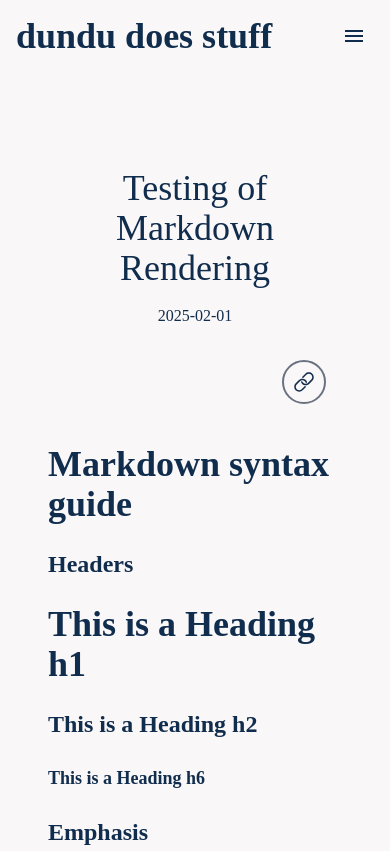
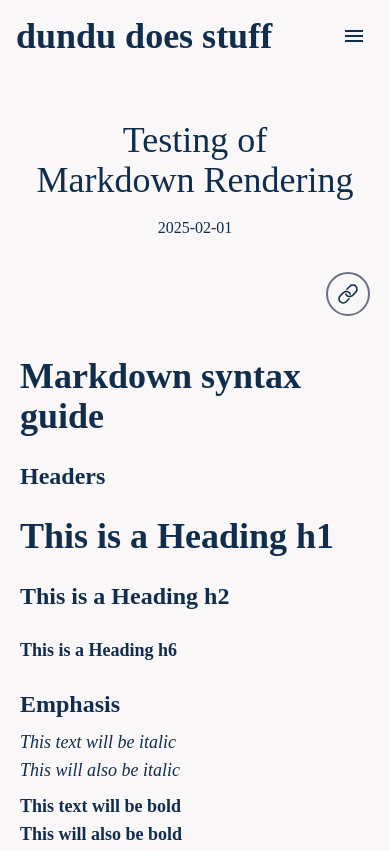
Before and after one commit to DoctorSong16/DoctorSong16.github.io, an Astro site: page /post/markdown-test in a window 390 px wide. Shown: the top 851 px of the page. Built offline with nearby package versions, Linux system fonts and the light colour scheme; Astro itself is replaced by a stand-in of ours.

Commit message:
Narrow blog posts to a readable column
Cap post pages at 40rem (~592px of text, about 70-75 characters per
line) instead of the full 80rem page width, and trim the large mobile
padding so phones get more text width. Justified text now hyphenates,
long titles balance across lines, wide tables scroll inside the column,
and the copy-link button lines up with the text edge.

Co-Authored-By: Claude Opus 5.5 <noreply@anthropic.com>

```diff
--- a/src/pages/post/[slug].astro
+++ b/src/pages/post/[slug].astro
@@ -14,10 +14,11 @@ const { Content } = await render(post);
 ---
 
 <BaseLayout title={post.data.title} description={post.data.summary || undefined}>
-  <article class="mx-auto flex max-w-7xl flex-col p-12 text-foreground md:p-4">
-    <h1 class="mt-12 text-center text-4xl">{post.data.title}</h1>
+  <!-- 40rem keeps body lines around 70 characters, a comfortable reading length. -->
+  <article class="mx-auto flex max-w-[40rem] flex-col px-5 pb-16 text-foreground sm:px-6">
+    <h1 class="mt-12 text-center text-4xl text-balance">{post.data.title}</h1>
     <p class="p-4 text-center">{formatDate(post.data.date)}</p>
-    <div class="flex items-center justify-end gap-3 p-4">
+    <div class="flex items-center justify-end gap-3 py-4">
       <span id="copy-status" class="text-sm" aria-live="polite"></span>
       <button
         id="copy-link"
--- a/src/styles/global.css
+++ b/src/styles/global.css
@@ -34,7 +34,7 @@ a:hover {
 /* Rendered markdown in blog posts. */
 @layer components {
   .post-body {
-    @apply text-lg text-justify;
+    @apply text-lg text-justify hyphens-auto;
   }
   .post-body h1 {
     @apply text-4xl font-semibold;
@@ -79,7 +79,7 @@ a:hover {
     @apply font-mono text-base;
   }
   .post-body table {
-    @apply my-4 border-collapse text-left;
+    @apply my-4 block max-w-full border-collapse overflow-x-auto text-left;
   }
   .post-body :is(th, td) {
     @apply border border-current/30 px-3 py-1;
```
